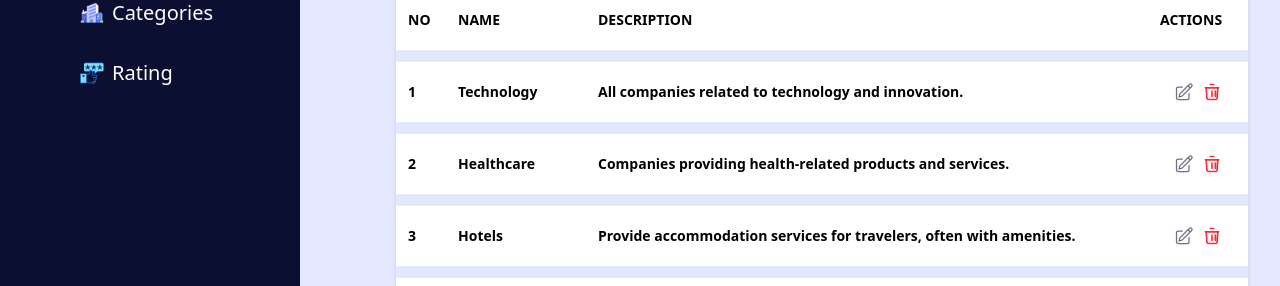
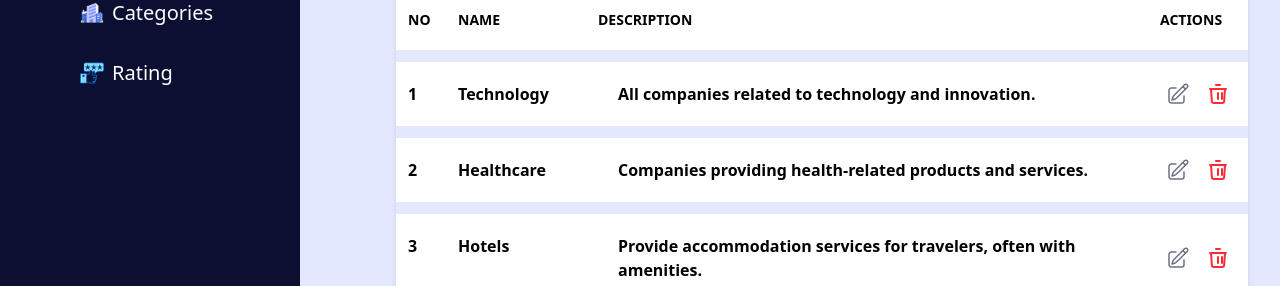
Before and after one commit to Heryakos-Technology/BIZEthio-frontend, a Vue app: page /#/admin/categories in a window 1280 px wide. Shown: the part 514-800 px from the top of the page. Built offline with nearby package versions, Linux system fonts and the light colour scheme; no server answers; what vue3-apexcharts would draw is missing.

Commit message:
Enhance AdminTable component; adjust layout and improve responsiveness for better user experience

```diff
--- a/src/components/Admin/AdminTable.vue
+++ b/src/components/Admin/AdminTable.vue
@@ -83,22 +83,22 @@ const deleteCategory = (id) => {
       <div
         v-for="(category, index) in categories"
         :key="category.id"
-        class="grid grid-cols-[50px_140px_1fr_100px] last:-b-0 my-3 bg-white font-semibold lg:py-2"
+        class="grid grid-cols-[50px_160px_1fr_100px] last:-b-0 my-3 bg-white font-semibold lg:py-2"
       >
         <div
-          class="p-3 text-sm text-black font-bold sticky left-0 bg-white z-10"
+          class="p-3 text-sm lg:text-base text-black font-bold sticky left-0 bg-white z-10"
         >
           {{ index + 1 }}
         </div>
         <div
-          class="p-3 text-sm text-black font-bold sticky left-[50px] bg-white z-10"
+          class="p-3 text-sm lg:text-base text-black font-bold sticky left-[50px] bg-white z-10"
         >
           {{ category.name }}
         </div>
-        <div class="p-3 text-sm text-black font-bold">
+        <div class="p-3 text-sm lg:text-base text-black font-bold">
           {{ category.description }}
         </div>
-        <div class="p-3 flex gap-x-2 justify-center">
+        <div class="p-3 flex gap-x-2 lg:gap-x-4 justify-center">
           <button class="text-gray-500 hover:text-black" title="Delete">
             <svg
               xmlns="http://www.w3.org/2000/svg"
@@ -106,7 +106,7 @@ const deleteCategory = (id) => {
               viewBox="0 0 24 24"
               stroke-width="1.5"
               stroke="currentColor"
-              class="size-5"
+              class="size-5 lg:size-6"
             >
               <path
                 stroke-linecap="round"
@@ -122,7 +122,7 @@ const deleteCategory = (id) => {
           >
             <svg
               xmlns="http://www.w3.org/2000/svg"
-              class="w-5 h-5"
+              class="size-5 lg:size-6"
               fill="none"
               viewBox="0 0 24 24"
               stroke="currentColor"
```
